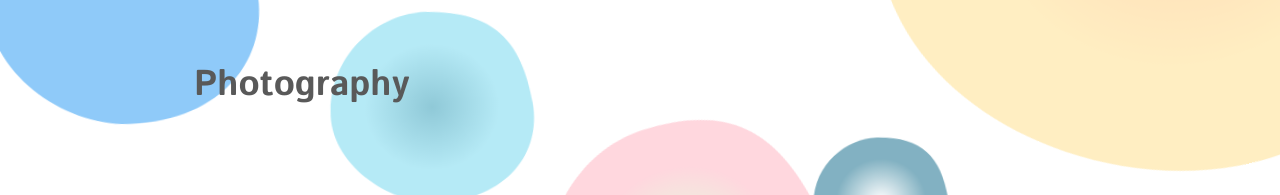
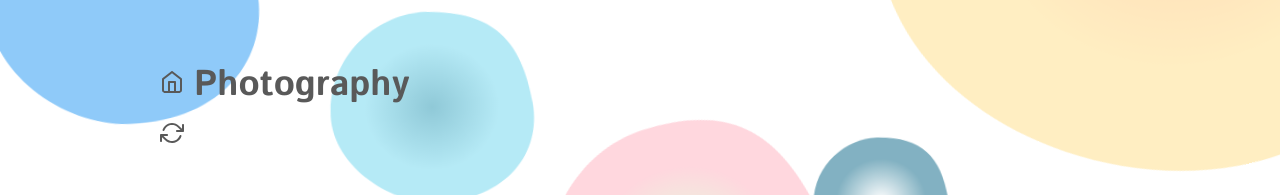
Before and after one commit to drnare/darrenharvey, a Vue app: page /photography in a window 1280 px wide. Shown: the part 291-486 px from the top of the page. Built offline with nearby package versions, Linux system fonts and the light colour scheme.

Commit message:
Fix icon path

```diff
--- a/src/components/Icon.vue
+++ b/src/components/Icon.vue
@@ -1,6 +1,6 @@
 <template>
   <span class="dh-icon">
-    <svg :class="['icon icon-' + shape, modifier ? modifier : '']"><use :href="'/symbol-defs.svg#icon-' + shape"></use></svg>
+    <svg :class="['icon icon-' + shape, modifier ? modifier : '']"><use :href="'/icomoon/symbol-defs.svg#icon-' + shape"></use></svg>
   </span>
 </template>
 
```
